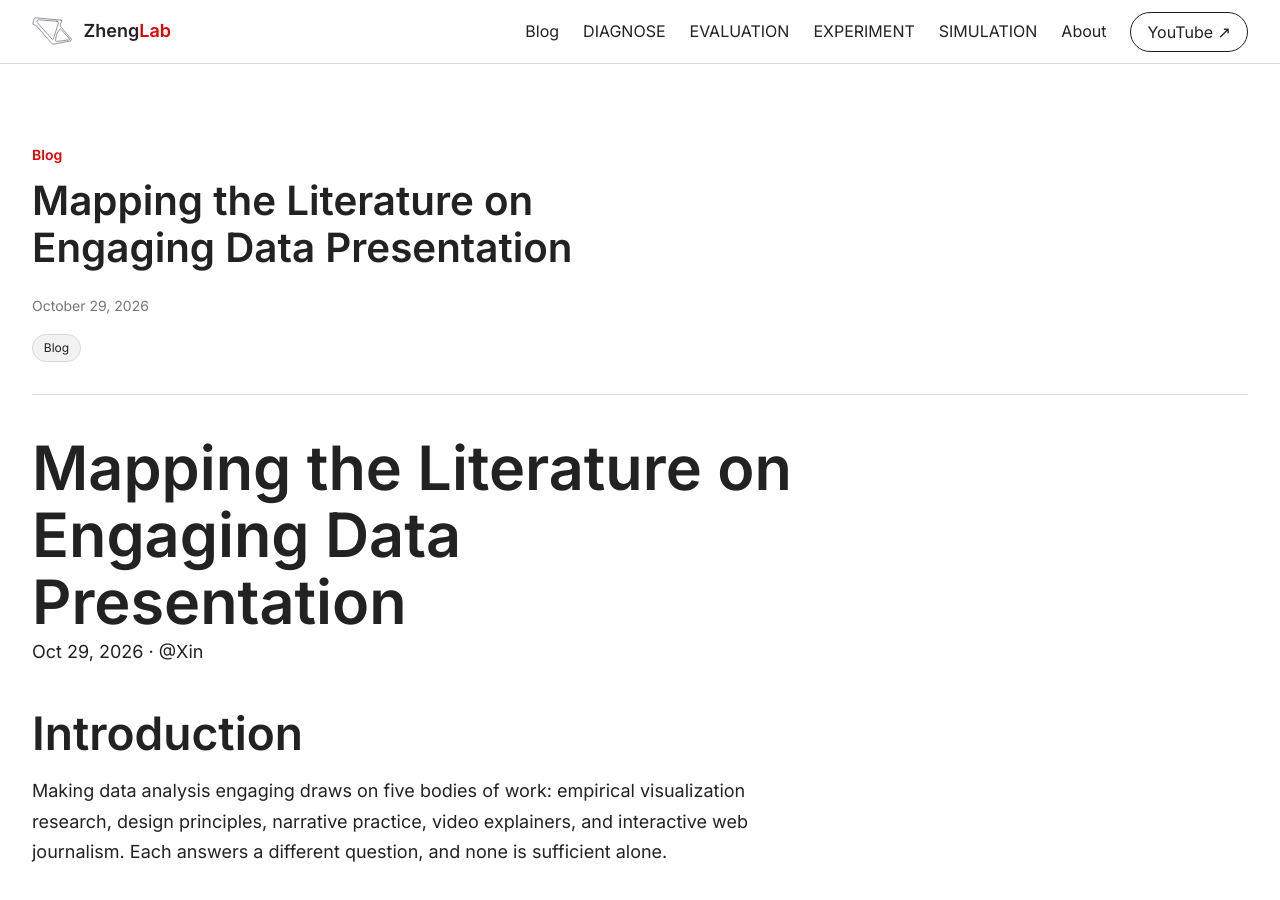
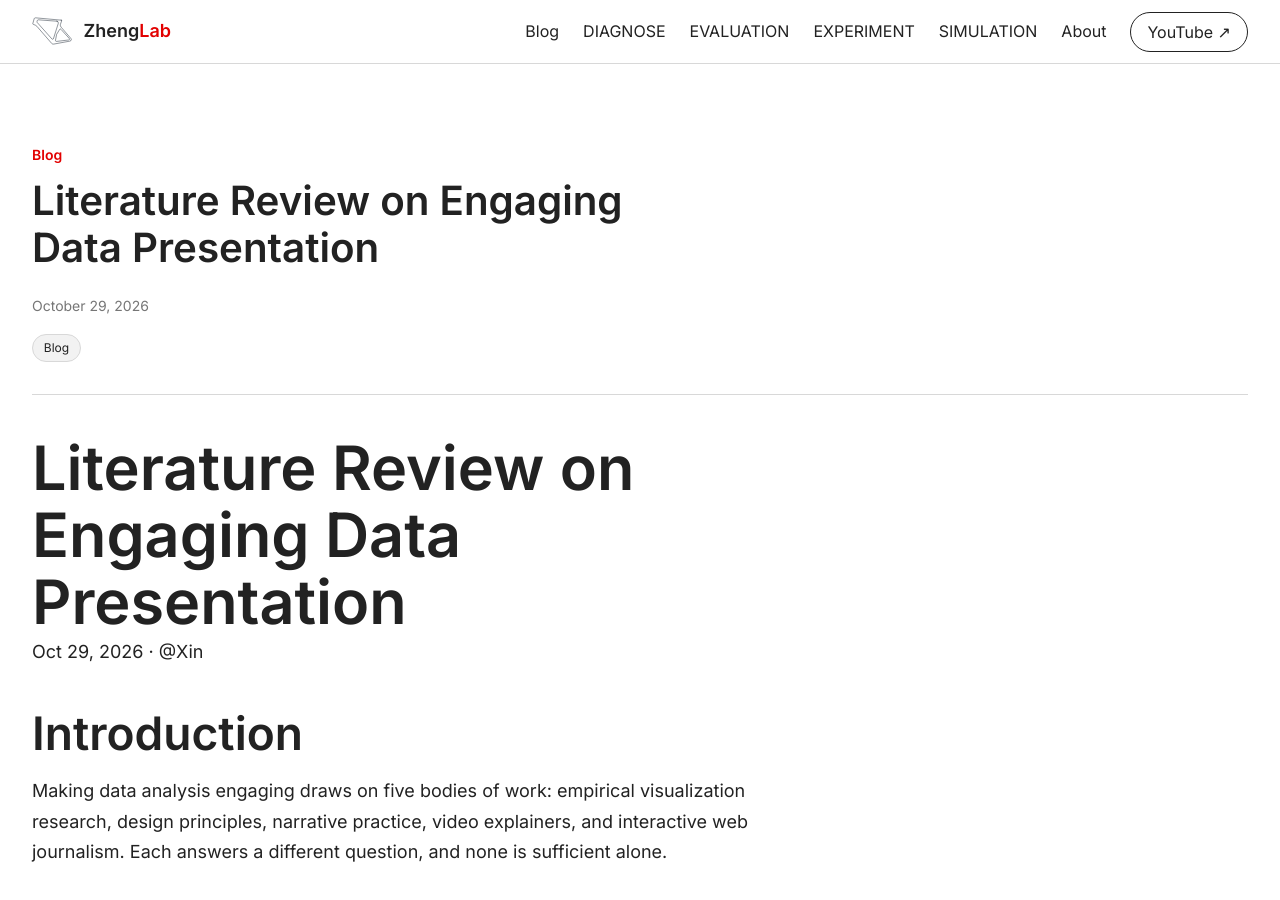
Before and after one commit to ZhengNetLab/zheng-lab, a Jekyll site: the page built from _posts/2026-10-29-Mapping-the-Literature-on-Engaging-Data-Presentation.md, in a window 1280 px wide and 900 px high. Built offline with Jekyll 4.4.1, drawn with Linux system fonts in a browser that asks for light colours.

Commit message:
blogupdate-261029c

```diff
--- a/_posts/2026-10-29-Mapping-the-Literature-on-Engaging-Data-Presentation.md
+++ b/_posts/2026-10-29-Mapping-the-Literature-on-Engaging-Data-Presentation.md
@@ -1,13 +1,13 @@
 ---
 layout: single
-title: "Mapping the Literature on Engaging Data Presentation"
+title: "Literature Review on Engaging Data Presentation"
 excerpt: "Making data analysis engaging draws on five bodies of work: empirical visualization research, design principles, narrative practice, video explainers, and interactive web journalism."
 tags: [Blog]
 date: 2026-10-29
 ---
 
 
-# Mapping the Literature on Engaging Data Presentation
+# Literature Review on Engaging Data Presentation
 
 Oct 29, 2026 · @Xin
 
```
